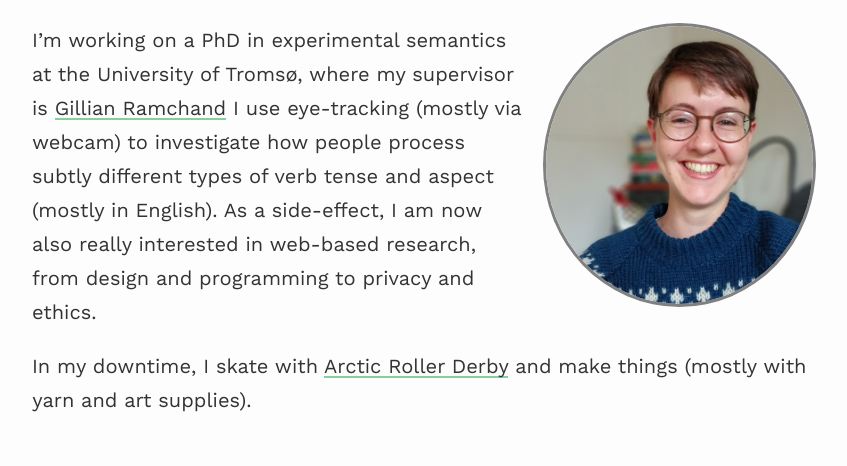
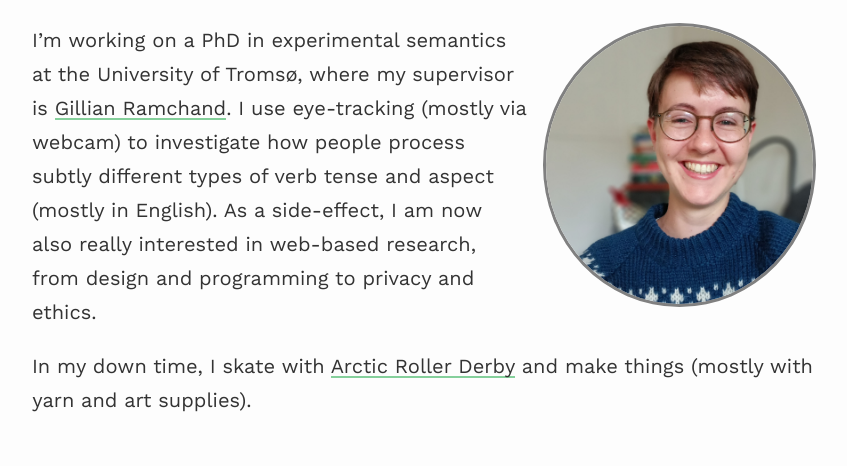
Before and after one commit to myrtevos/myrtevos.github.io, a Jekyll site: the page built from index.md, in a window 1280 px wide. Shown: the part 169-635 px from the top of the page, without its empty margins (208-1055 px from the left). Built offline with Jekyll 4.4.1, drawn with Linux system fonts in a browser that asks for light colours; nearby versions of some CDN libraries.

Commit message:
Update index.md

```diff
--- a/index.md
+++ b/index.md
@@ -7,7 +7,7 @@ profile:
 published: true
 ---
 
-I'm working on a PhD in experimental semantics at the University of Tromsø, where my supervisor is [Gillian Ramchand](https://gillianramchand.blog/){:target="_blank"} I use eye-tracking (mostly via webcam) to investigate how people process subtly different types of verb tense and aspect (mostly in English).
+I'm working on a PhD in experimental semantics at the University of Tromsø, where my supervisor is [Gillian Ramchand](https://gillianramchand.blog/){:target="_blank"}. I use eye-tracking (mostly via webcam) to investigate how people process subtly different types of verb tense and aspect (mostly in English).
 As a side-effect, I am now also really interested in web-based research, from design and programming to privacy and ethics.
 
-In my downtime, I skate with [Arctic Roller Derby](https://www.instagram.com/arcticrollerderby/){:target="_blank"} and make things (mostly with yarn and art supplies).
+In my down time, I skate with [Arctic Roller Derby](https://www.instagram.com/arcticrollerderby/){:target="_blank"} and make things (mostly with yarn and art supplies).
```
